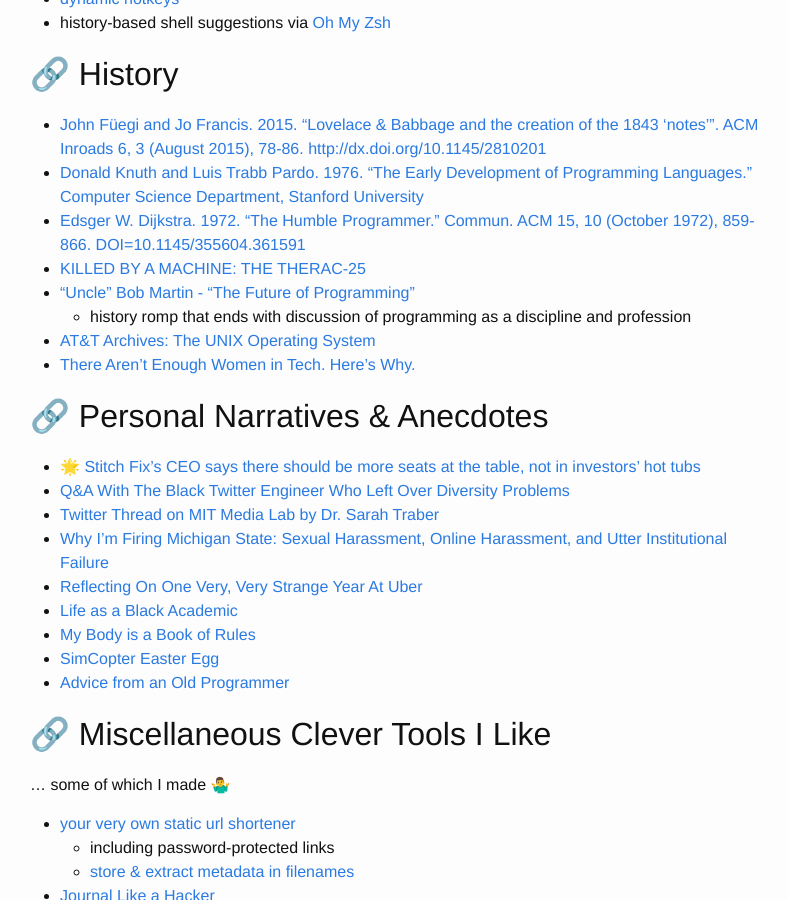
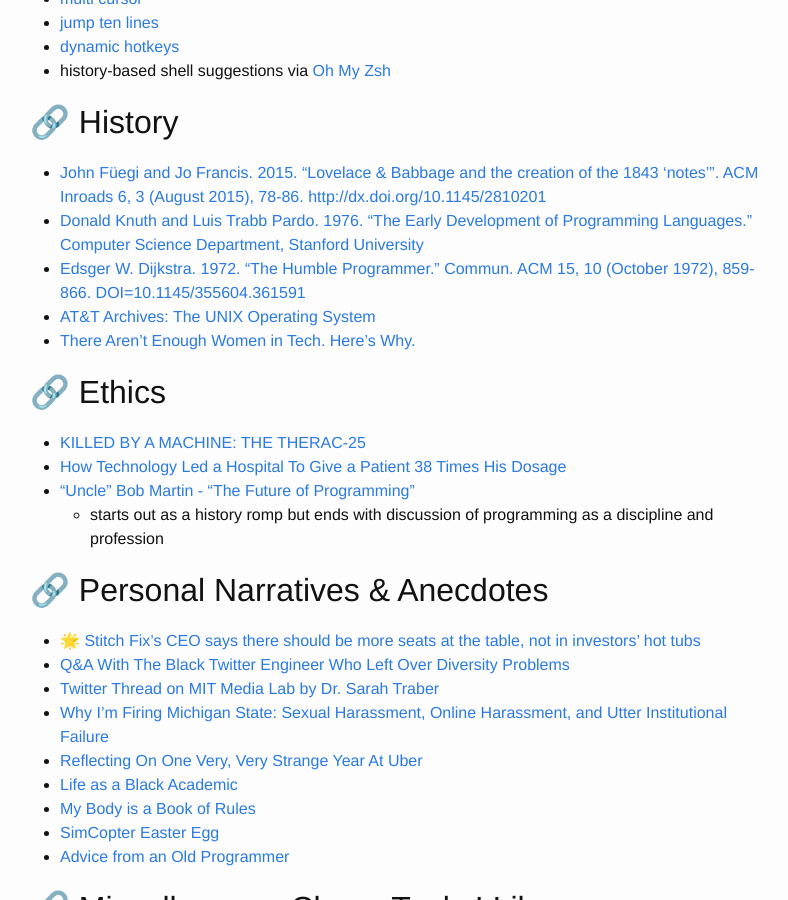
Before and after one commit to mmore500/mmore500.github.io, a Jekyll site: the page built from blog_professional/_posts/2020-06-04-soap-box.md, in a window 1280 px wide and 900 px high, scrolled down 2312 px. Shown: the whole window, without its empty margins (240-1028 px from the left). Built offline with Jekyll 4.4.1, drawn with Linux system fonts in a browser that asks for light colours; emoji names are drawn with the system emoji font; comment, search, counter and statistics services are not loaded.

Commit message:
Add link from @alackles & start Ethics section

```diff
--- a/blog_professional/_posts/2020-06-04-soap-box.md
+++ b/blog_professional/_posts/2020-06-04-soap-box.md
@@ -90,11 +90,15 @@
 * [John Füegi and Jo Francis. 2015. "Lovelace & Babbage and the creation of the 1843 'notes'". ACM Inroads 6, 3 (August 2015), 78-86. http://dx.doi.org/10.1145/2810201](https://dl.acm.org/doi/10.1145/2810201)
 * [Donald Knuth and Luis Trabb Pardo. 1976. "The Early Development of Programming Languages." Computer Science Department, Stanford University](http://bitsavers.trailing-edge.com/pdf/stanford/cs_techReports/STAN-CS-76-562_EarlyDevelPgmgLang_Aug76.pdf)
 * [Edsger W. Dijkstra. 1972. "The Humble Programmer." Commun. ACM 15, 10 (October 1972), 859-866. DOI=10.1145/355604.361591](https://dl.acm.org/doi/10.1145/355604.361591)
-* [KILLED BY A MACHINE: THE THERAC-25](https://hackaday.com/2015/10/26/killed-by-a-machine-the-therac-25/)
-* ["Uncle" Bob Martin - "The Future of Programming"](https://www.youtube.com/watch?v=ecIWPzGEbFc)
-  * history romp that ends with discussion of programming as a discipline and profession
 * [AT&T Archives: The UNIX Operating System](https://www.youtube.com/watch?v=tc4ROCJYbm0)
 * [There Aren't Enough Women in Tech. Here's Why.](https://www.npr.org/sections/money/2017/01/30/511788585/there-arent-enough-women-in-tech-heres-why)
+
+## Ethics
+
+* [KILLED BY A MACHINE: THE THERAC-25](https://hackaday.com/2015/10/26/killed-by-a-machine-the-therac-25/)
+* [How Technology Led a Hospital To Give a Patient 38 Times His Dosage](https://www.wired.com/2015/03/how-technology-led-a-hospital-to-give-a-patient-38-times-his-dosage/)
+* ["Uncle" Bob Martin - "The Future of Programming"](https://www.youtube.com/watch?v=ecIWPzGEbFc)
+  * starts out as a history romp but ends with discussion of programming as a discipline and profession
 
 ## Personal Narratives & Anecdotes
 
```
